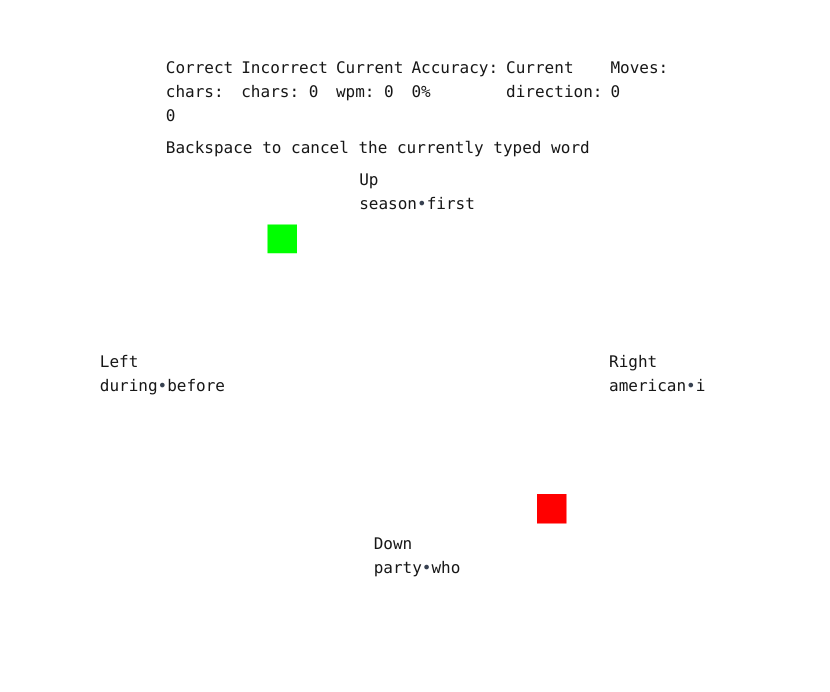
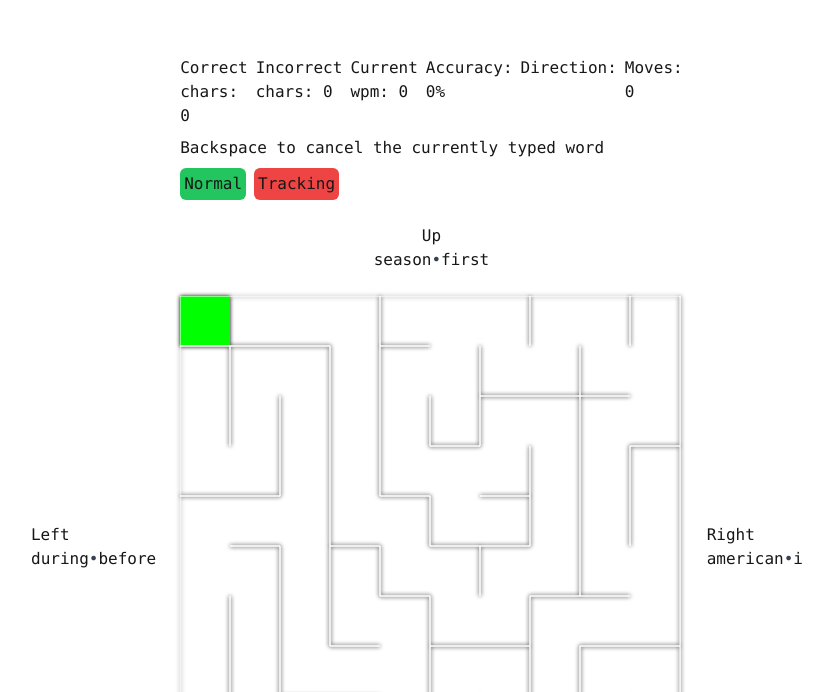
Before and after one commit to ThugRaven/type-maze, a Next.js app: page / in a window 1280 px wide. Shown: the part 108-800 px from the top of the page, without its empty margins (223-1053 px from the left). Built offline with nearby package versions, Linux system fonts and the light colour scheme.

Commit message:
feat: add tracking ui

```diff
--- a/app/classes/MazeGenerator.tsx
+++ b/app/classes/MazeGenerator.tsx
@@ -46,6 +46,8 @@ export default class MazeGenerator {
 		this.width = Math.floor(Math.floor(width) / this.cols);
 		this.draw(ctx);
 		console.log(this.width, this.cols, this.rows);
+
+		return { width: this.width, cols: this.cols, rows: this.rows };
 	}
 
 	move(direction: string, onGoalReached: () => void) {
@@ -87,6 +89,8 @@ export default class MazeGenerator {
 			console.log('goal reached');
 			onGoalReached();
 		}
+
+		return { x: this.player.x, y: this.player.y };
 	}
 
 	draw(ctx: CanvasRenderingContext2D) {
@@ -195,7 +199,6 @@ class Cell {
 	) {
 		const _x = this.x * width;
 		const _y = this.y * width;
-		console.log(width);
 
 		if (this.playerVisited) {
 			ctx.fillStyle = 'rgb(0,26,0)';
--- a/app/page.tsx
+++ b/app/page.tsx
@@ -10,7 +10,11 @@ const mazeGenerator = new MazeGenerator();
 export default function Home() {
 	const [isGoalReached, setIsGoalReached] = useState(false);
 	const [ctx, setCtx] = useState<CanvasRenderingContext2D | null>(null);
+	const [width, setWidth] = useState(0);
+	const [cols, setCols] = useState(0);
+	const [pos, setPos] = useState({ x: 0, y: 0 });
 	const canvasRef = useRef<HTMLCanvasElement | null>(null);
+	const canvasContainer = useRef<HTMLDivElement | null>(null);
 
 	console.log(mazeGenerator);
 
@@ -21,18 +25,25 @@ export default function Home() {
 	const handleResize = useCallback(() => {
 		console.log(window.innerWidth, window.innerHeight);
 
-		if (canvasRef.current && ctx) {
+		if (canvasContainer.current && canvasRef.current && ctx) {
 			console.log(canvasRef.current.getBoundingClientRect().width);
-			console.log(canvasRef.current.getBoundingClientRect().height);
 
-			const width = canvasRef.current.getBoundingClientRect().width;
-			canvasRef.current.width = Math.floor(width);
-			canvasRef.current.height = Math.floor(width);
+			const width = canvasContainer.current.getBoundingClientRect().width;
+			const height = canvasContainer.current.getBoundingClientRect().height;
+			console.log(width, height);
 
-			mazeGenerator.updateSize(
-				canvasRef.current.getBoundingClientRect().width,
-				ctx,
-			);
+			canvasRef.current.width = Math.floor(Math.min(width, height));
+			canvasRef.current.height = Math.floor(Math.min(width, height));
+
+			const {
+				width: cellWidth,
+				cols: mazeCols,
+				rows,
+			} = mazeGenerator.updateSize(width, ctx);
+			console.log(cellWidth, mazeCols);
+
+			setWidth(cellWidth);
+			setCols(mazeCols);
 		}
 	}, [ctx]);
 
@@ -62,10 +73,11 @@ export default function Home() {
 		}
 
 		console.log('move: ', direction);
-		mazeGenerator.move(direction, () => {
+		const playerPos = mazeGenerator.move(direction, () => {
 			setIsGoalReached(true);
 		});
 		mazeGenerator.draw(ctx);
+		setPos(playerPos);
 	};
 
 	useEffect(() => {
@@ -127,10 +139,17 @@ export default function Home() {
 							<span className="text-6xl">You{"'"}ve won!</span>
 						</div>
 					)}
-					<TypingController onMove={handleOnMove}>
+					<TypingController
+						onMove={handleOnMove}
+						width={width}
+						cols={cols}
+						pos={pos}
+					>
+						<div ref={canvasContainer} className="w-full h-full ">
+							<canvas ref={canvasRef} className=""></canvas>
+						</div>
 						{/* <div className="grid grid-cols-10 grid-rows-10">{maze}</div> */}
 						{/* className="w-36 h-36" */}
-						<canvas ref={canvasRef} className="w-full h-full"></canvas>
 					</TypingController>
 					{/* <TypingContainer></TypingContainer> */}
 				</div>
--- a/components/TypingController/TypingController.tsx
+++ b/components/TypingController/TypingController.tsx
@@ -6,9 +6,15 @@ import TypingText from '../TypingText/TypingText';
 export default function TypingController({
 	onMove,
 	children,
+	width,
+	cols,
+	pos,
 }: {
 	onMove: (direction: string) => void;
 	children: ReactNode;
+	width: number;
+	cols: number;
+	pos: { x: number; y: number };
 }) {
 	const [moveUpWords, setMoveUpWords] = useState(['', '']);
 	const [moveDownWords, setMoveDownWords] = useState(['', '']);
@@ -23,6 +29,7 @@ export default function TypingController({
 	const [totalAccuracy, setTotalAccuracy] = useState(0);
 	const [wpm, setWpm] = useState(0);
 	const [moves, setMoves] = useState(0);
+	const [isTracking, setIsTracking] = useState(false);
 
 	const getRandomUniqueWord = useCallback((words: string[]) => {
 		const randomWord = en.words[randomInt(0, en.words.length - 1)];
@@ -172,21 +179,65 @@ export default function TypingController({
 		}
 	};
 
+	const handleClickNormal = () => {
+		setIsTracking(false);
+	};
+
+	const handleClickTracking = () => {
+		setIsTracking(true);
+	};
+
 	return (
-		<div className="grid grid-cols-3 grid-rows-[auto_repeat(4,_minmax(0,_auto))] gap-2 items-center justify-items-center">
+		<div className="grid grid-cols-[auto_0.5fr_auto] grid-rows-[auto_auto_0.5fr_auto] gap-6 items-center justify-items-center">
 			<div className="col-start-2 flex flex-col gap-2">
 				<div className="flex gap-2">
 					<div>Correct chars: {totalCorrectChars}</div>
 					<div>Incorrect chars: {totalIncorrectChars}</div>
 					<div>Current wpm: {Math.round(wpm)}</div>
 					<div>Accuracy: {Math.round(totalAccuracy * 100)}%</div>
-					<div>Current direction: {currentDirection}</div>
+					<div>Direction: {currentDirection}</div>
 					<div>Moves: {moves}</div>
 				</div>
 				<div>Backspace to cancel the currently typed word</div>
+				<div className="flex gap-2">
+					<button
+						onClick={handleClickNormal}
+						className={`${
+							isTracking ? 'bg-red-500' : 'bg-green-500'
+						} p-1 rounded-md`}
+					>
+						Normal
+					</button>
+					<button
+						onClick={handleClickTracking}
+						className={`${
+							isTracking ? 'bg-green-500' : 'bg-red-500'
+						} p-1 rounded-md`}
+					>
+						Tracking
+					</button>
 				</div>
+			</div>
+			<div className="relative col-start-2 row-start-3 w-full h-full aspect-square drop-shadow-[0px_0px_2px_rgb(0_0_0)]">
+				{isTracking && (
+					<div
+						className="absolute grid grid-cols-3 grid-rows-3 transition-transform pointer-events-none"
+						style={{
+							transform: `translate(calc(-50% + ${
+								width * pos.x
+							}px),calc(-50% + ${width * pos.y}px))`,
+							top: `${width / 2}px`,
+							left: `${width / 2}px`,
+							gridTemplateColumns: `minmax(0, 1fr) minmax(${width}px, 1fr) minmax(0, 1fr)`,
+							gridTemplateRows: `minmax(0, 1fr) minmax(${width}px, 1fr) minmax(0, 1fr)`,
+						}}
+					>
+						{/* style={{
+					transform: `translate(${(width / 2) * pos.x}px,${
+						(width / 2) * pos.y
+					}px) translate(-50%,-50%)`,
+				}} */}
 						<div className="flex flex-col items-center col-start-2 self-end">
-				<div>
 							<div>Up</div>
 							<TypingText
 								key={'up' + moveUpWords[0]}
@@ -199,9 +250,65 @@ export default function TypingController({
 								onCheckDirection={handleCheckDirection}
 							/>
 						</div>
+						<div className="flex flex-col items-center col-start-2 row-start-3 self-start">
+							<div>Down</div>
+							<TypingText
+								key={'down' + moveDownWords[0]}
+								words={moveDownWords}
+								direction={'down'}
+								currentDirection={currentDirection}
+								onWordTyped={handleOnWordTyped}
+								onStart={handleOnStart}
+								onReset={handleOnReset}
+								onCheckDirection={handleCheckDirection}
+							/>
 						</div>
-			<div className="col-start-2 row-start-3">{children}</div>
-			<div className="col-start-2 row-start-4 self-start">
+						<div className="col-start-1 row-start-2 justify-self-end">
+							<div>Left</div>
+							<TypingText
+								key={'left' + moveLeftWords[0]}
+								words={moveLeftWords}
+								direction={'left'}
+								currentDirection={currentDirection}
+								onWordTyped={handleOnWordTyped}
+								onStart={handleOnStart}
+								onReset={handleOnReset}
+								onCheckDirection={handleCheckDirection}
+							/>
+						</div>
+						<div className="col-start-3 row-start-2 justify-self-start">
+							<div>Right</div>
+							<TypingText
+								key={'right' + moveRightWords[0]}
+								words={moveRightWords}
+								direction={'right'}
+								currentDirection={currentDirection}
+								onWordTyped={handleOnWordTyped}
+								onStart={handleOnStart}
+								onReset={handleOnReset}
+								onCheckDirection={handleCheckDirection}
+							/>
+						</div>
+					</div>
+				)}
+				{children}
+			</div>
+			{!isTracking && (
+				<>
+					<div className="flex flex-col items-center col-start-2 self-end">
+						<div>Up</div>
+						<TypingText
+							key={'up' + moveUpWords[0]}
+							words={moveUpWords}
+							direction={'up'}
+							currentDirection={currentDirection}
+							onWordTyped={handleOnWordTyped}
+							onStart={handleOnStart}
+							onReset={handleOnReset}
+							onCheckDirection={handleCheckDirection}
+						/>
+					</div>
+					<div className="flex flex-col items-center col-start-2 row-start-4 self-start">
 						<div>Down</div>
 						<TypingText
 							key={'down' + moveDownWords[0]}
@@ -240,6 +347,8 @@ export default function TypingController({
 							onCheckDirection={handleCheckDirection}
 						/>
 					</div>
+				</>
+			)}
 
 			{/* <div>Words</div>
 			<div>{moveUpWords.join(' ')}</div>
```
Lines whose indentation alone changed are shown as unchanged.
